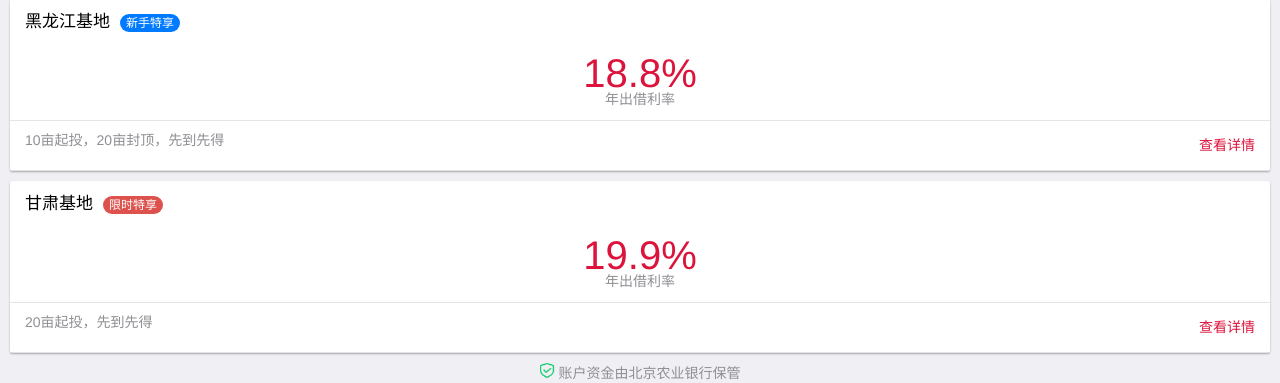
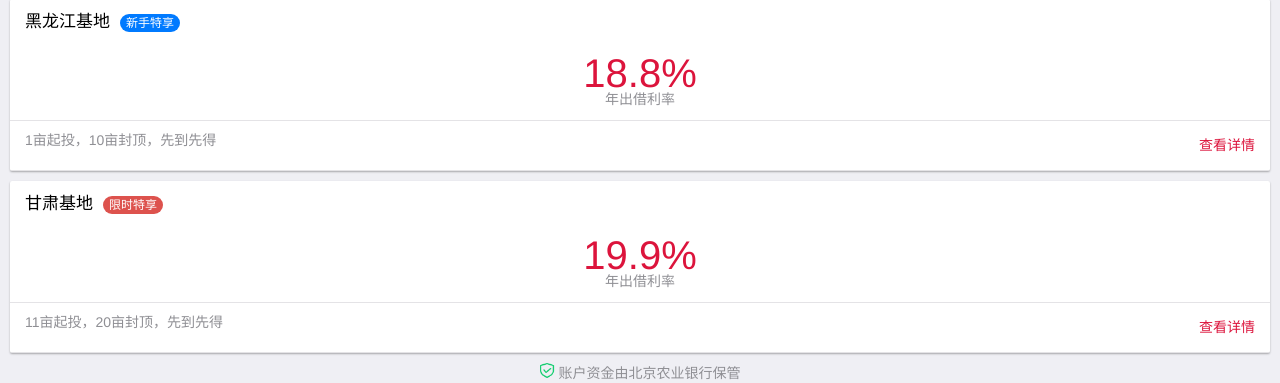
Before and after one commit to lambdaxs/mui, a plain HTML site: page index.html in a window 1280 px wide. Shown: the part 680-1063 px from the top of the page. Drawn offline with Linux system fonts and the light colour scheme.

Commit message:
#修改亩数

```diff
--- a/index.html
+++ b/index.html
@@ -69,7 +69,7 @@
 			</div>
 			<!--页脚，放置补充信息或支持的操作-->
 			<div class="mui-card-footer">
-				<p>10亩起投，20亩封顶，先到先得</p>
+				<p>1亩起投，10亩封顶，先到先得</p>
 				<a href="#"><span class="nlb-show-detail">查看详情</span></a>
 			</div>
 		</div>
@@ -86,7 +86,7 @@
 				</div>
 			</div>
 			<div class="mui-card-footer">
-				<p>20亩起投，先到先得</p>
+				<p>11亩起投，20亩封顶，先到先得</p>
 				<a href="#"><span class="nlb-show-detail">查看详情</span></a>
 			</div>
 		</div>
```
Also changed, not shown: 1 other file.
